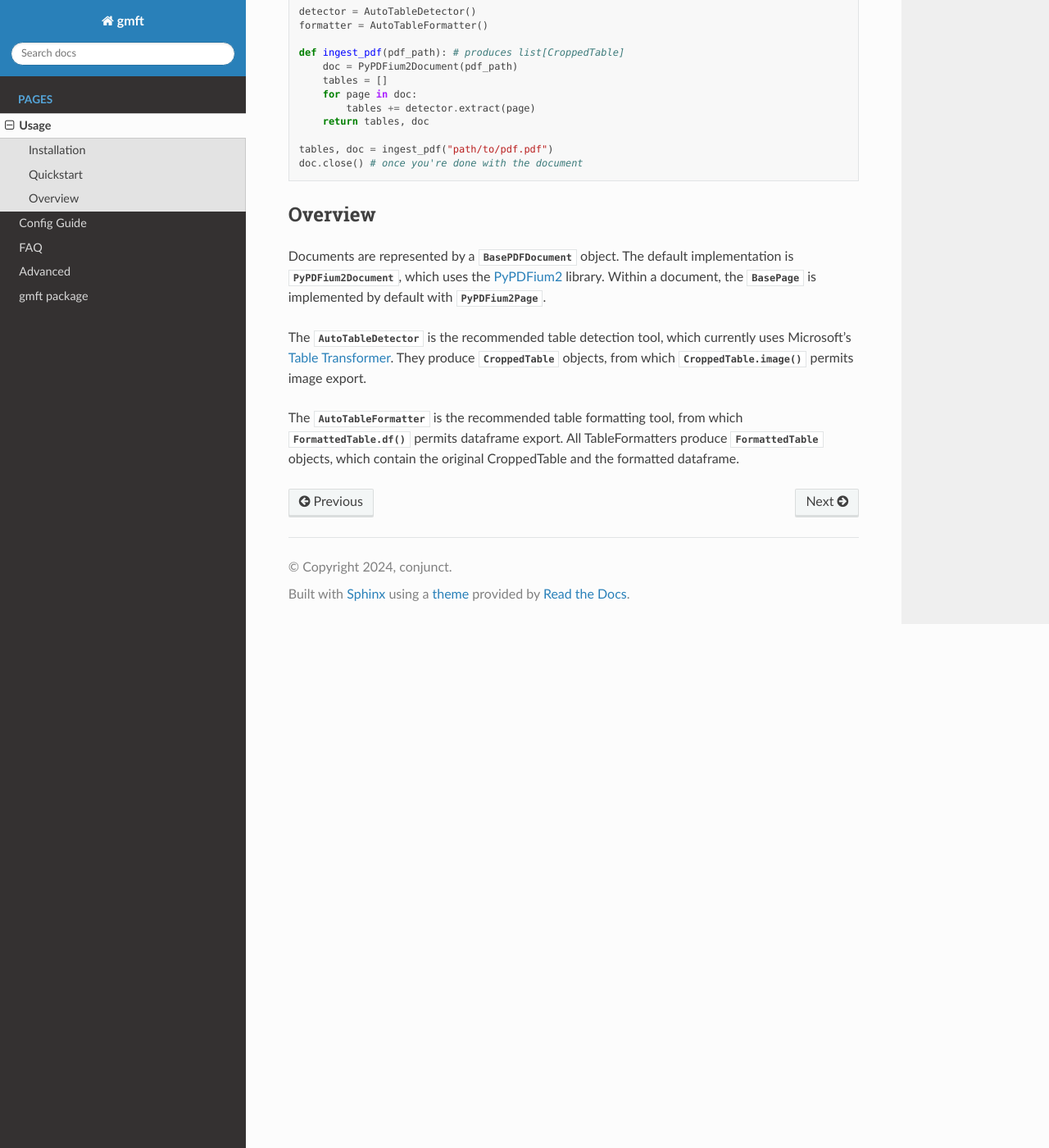
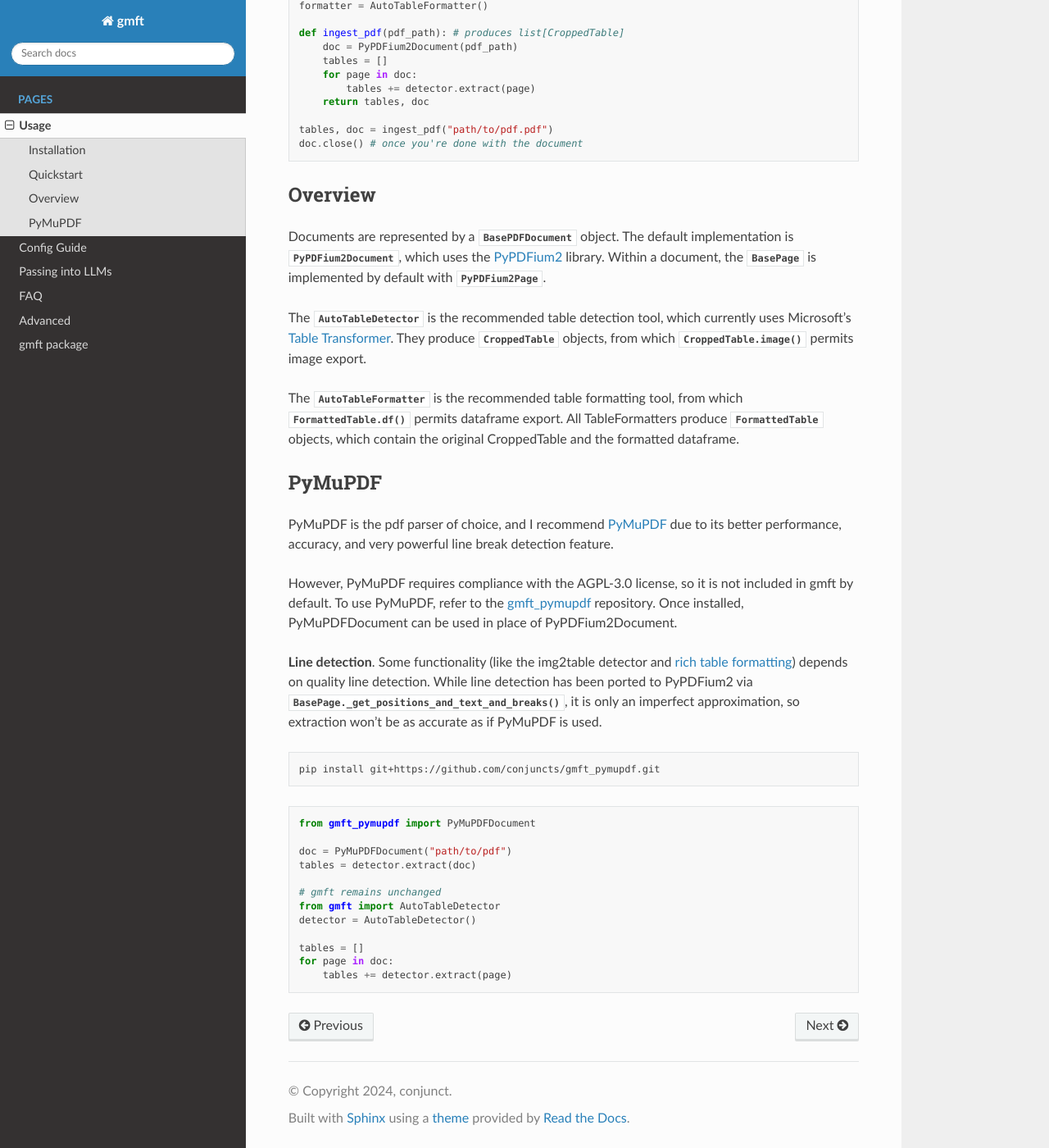
Before and after one commit to conjuncts/gmft, a Sphinx documentation site: the page built from docs/source/usage.rst, in a window 1280 px wide and 1400 px high, scrolled down 660 px. Shown: the whole window at 82% size. Built offline with Sphinx 7.4.7 and the Read the Docs theme 3.1.0, drawn with Linux system fonts in a browser that asks for light colours; some of the changed text lies outside the part shown.

Commit message:
Update docs

```diff
--- a/docs/source/index.rst
+++ b/docs/source/index.rst
@@ -25,6 +25,7 @@
 
    usage
    config
+   rag
    faq
    advanced
    gmft_toplevel
--- a/docs/source/usage.rst
+++ b/docs/source/usage.rst
@@ -6,13 +6,14 @@
 Installation
 ------------
 
-gmft can be installed with pip:
+First, install `pytorch <https://pytorch.org/get-started/locally/>`_ and transformers with
+the desired GPU/CPU setup.
+
+Then, gmft can be installed with pip:
 
 .. code-block:: console
 
    (.venv) $ pip install gmft
-
-However, it may be helpful to install `pytorch <https://pytorch.org/get-started/locally/>`_ and transformers first, especially if you want to use GPU.
 
 Quickstart
 ----------------
@@ -41,6 +42,7 @@
     tables, doc = ingest_pdf("path/to/pdf.pdf")
     doc.close() # once you're done with the document
 
+
 Overview
 --------
 
@@ -50,3 +52,38 @@
 The :class:`.AutoTableDetector` is the recommended table detection tool, which currently uses Microsoft's `Table Transformer <https://github.com/microsoft/table-transformer>`_. They produce :class:`.CroppedTable` objects, from which :meth:`.CroppedTable.image` permits image export.
 
 The :class:`.AutoTableFormatter` is the recommended table formatting tool, from which :meth:`.FormattedTable.df` permits dataframe export. All TableFormatters produce :class:`.FormattedTable` objects, which contain the original CroppedTable and the formatted dataframe.
+
+.. _mupdf:
+
+PyMuPDF
+--------
+
+PyMuPDF is the pdf parser of choice, and I recommend `PyMuPDF <https://github.com/pymupdf/PyMuPDF>`_ due to its better performance, accuracy,
+and very powerful line break detection feature.
+
+However, PyMuPDF requires compliance with the AGPL-3.0 license, so it is not included in gmft by default.
+To use PyMuPDF, refer to the `gmft_pymupdf <https://github.com/conjuncts/gmft_pymupdf>`_ repository.
+Once installed, PyMuPDFDocument can be used in place of PyPDFium2Document.
+
+**Line detection**. Some functionality (like the img2table detector and :ref:`rich table formatting <rag>`) depends on quality line detection.
+While line detection has been ported to PyPDFium2 via :meth:`.BasePage._get_positions_and_text_and_breaks`,
+it is only an imperfect approximation, so extraction won't be as accurate as if PyMuPDF is used.
+
+.. code-block:: bash
+
+    pip install git+https://github.com/conjuncts/gmft_pymupdf.git
+
+.. code-block:: python
+
+    from gmft_pymupdf import PyMuPDFDocument
+
+    doc = PyMuPDFDocument("path/to/pdf")
+    tables = detector.extract(doc)
+
+    # gmft remains unchanged
+    from gmft import AutoTableDetector
+    detector = AutoTableDetector()
+
+    tables = []
+    for page in doc:
+        tables += detector.extract(page)
--- a/pyproject.toml
+++ b/pyproject.toml
@@ -1,6 +1,6 @@
 [project]
 name = "gmft"
-version = "0.3.1"
+version = "0.3.2"
 description = "Lightweight, performant, deep table extraction"
 authors = [
   {name = "conjunct"},
```
Also changed, not shown: CHANGELOG.md (+1 -0 lines), docs/source/detectors/img2table.rst (+29 -3 lines), docs/source/faq.rst (+5 -11 lines), docs/source/rag.rst (added, +69 -0 lines), 5 other files.
